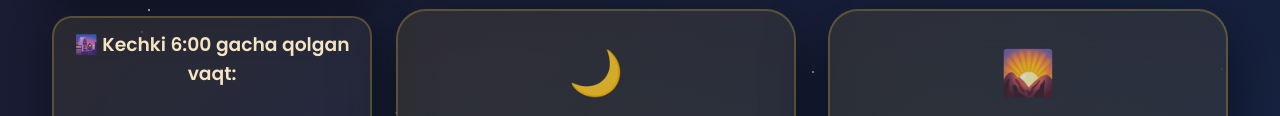
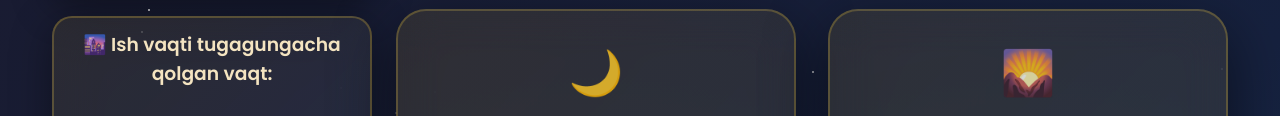
Before and after one commit to rxomidov/iftarcountdown, a plain HTML site: page index.html in a window 1280 px wide. Shown: the part 430-546 px from the top of the page. Drawn offline with Linux system fonts and the light colour scheme; no server answers.

Commit message:
tugagungacha

```diff
--- a/index.html
+++ b/index.html
@@ -1047,7 +1047,7 @@
           </div>
 
           <div class="widget-card evening-countdown-widget">
-            <h3 class="fasting-progress-header">🌆 Kechki 6:00 gacha qolgan vaqt:</h3>
+            <h3 class="fasting-progress-header">🌆 Ish vaqti tugagungacha qolgan vaqt:</h3>
             <div class="evening-time-display" id="eveningCountdown">
               --:--:--
             </div>
```
